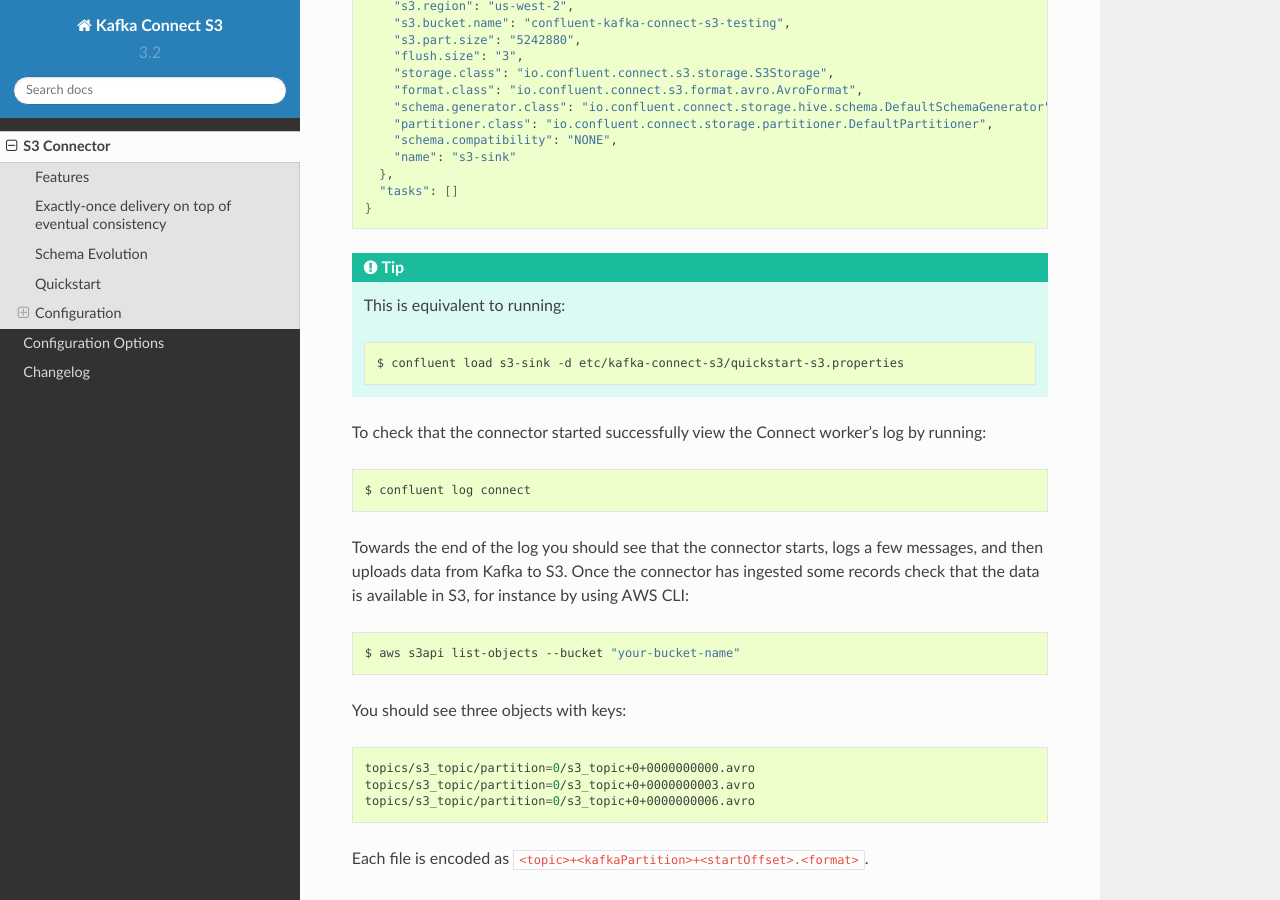
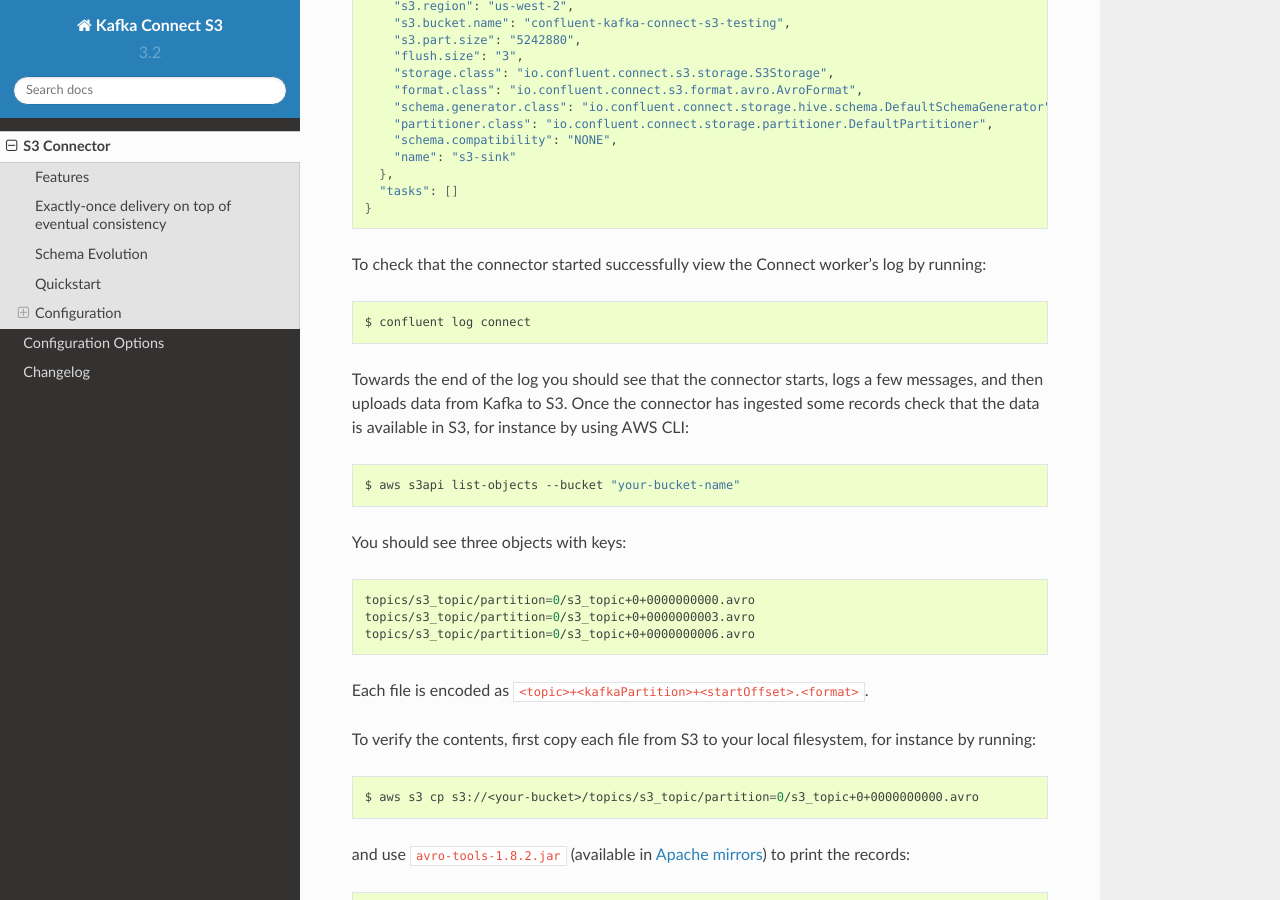
Before and after one commit to confluentinc/kafka-connect-storage-cloud, a Sphinx documentation site: the page built from kafka-connect-s3/docs/s3_connector.rst, in a window 1280 px wide and 900 px high, scrolled down 3891 px. Built offline with Sphinx 7.4.7 and the Read the Docs theme 2.0.0, drawn with Linux system fonts in a browser that asks for light colours.

Commit message:
Removing tip on detailed 'confluent load'

```diff
--- a/kafka-connect-s3/docs/s3_connector.rst
+++ b/kafka-connect-s3/docs/s3_connector.rst
@@ -183,12 +183,6 @@
      "tasks": []
    }
 
-.. tip::
-
-   This is equivalent to running::
-
-   $ confluent load s3-sink -d etc/kafka-connect-s3/quickstart-s3.properties
-
 To check that the connector started successfully view the Connect worker's log by running:
 
 .. sourcecode:: bash
```
